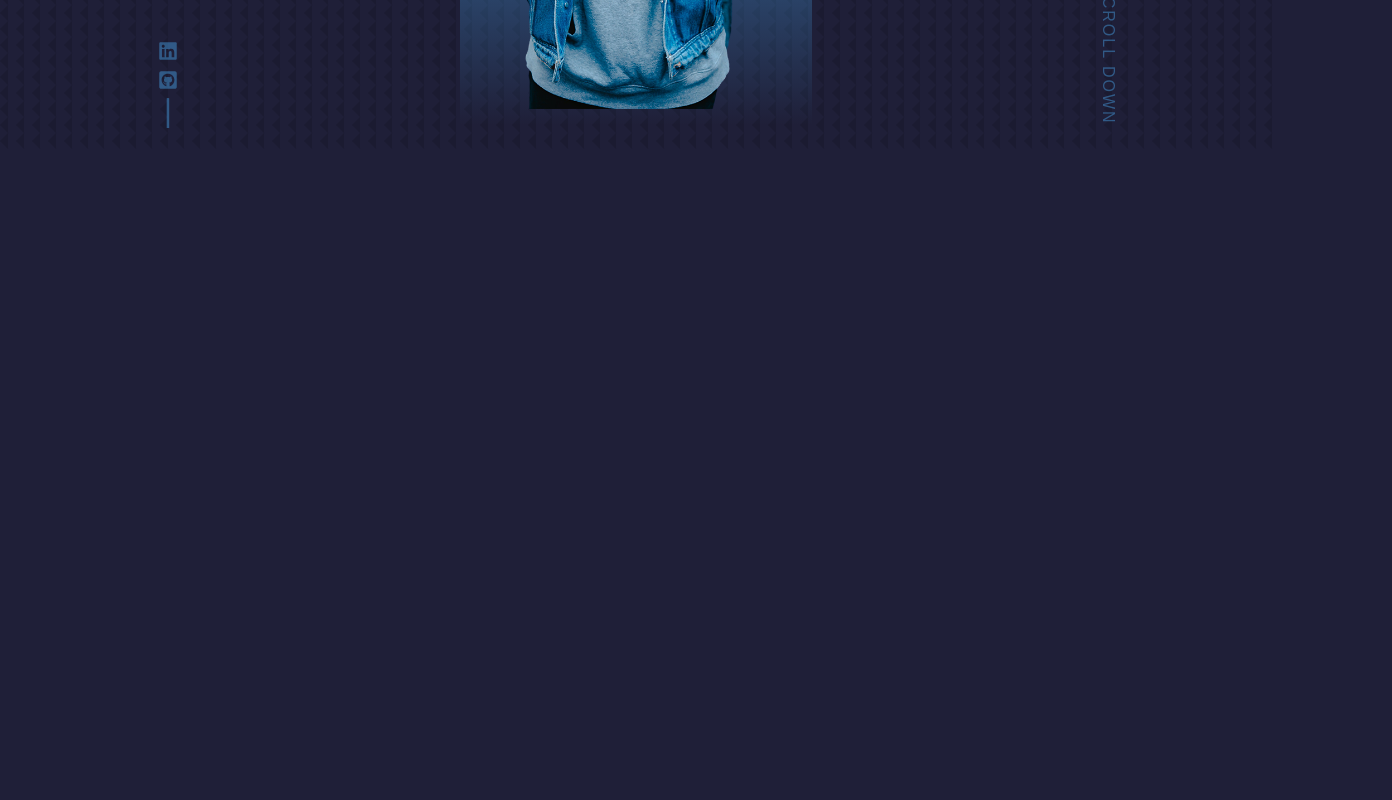
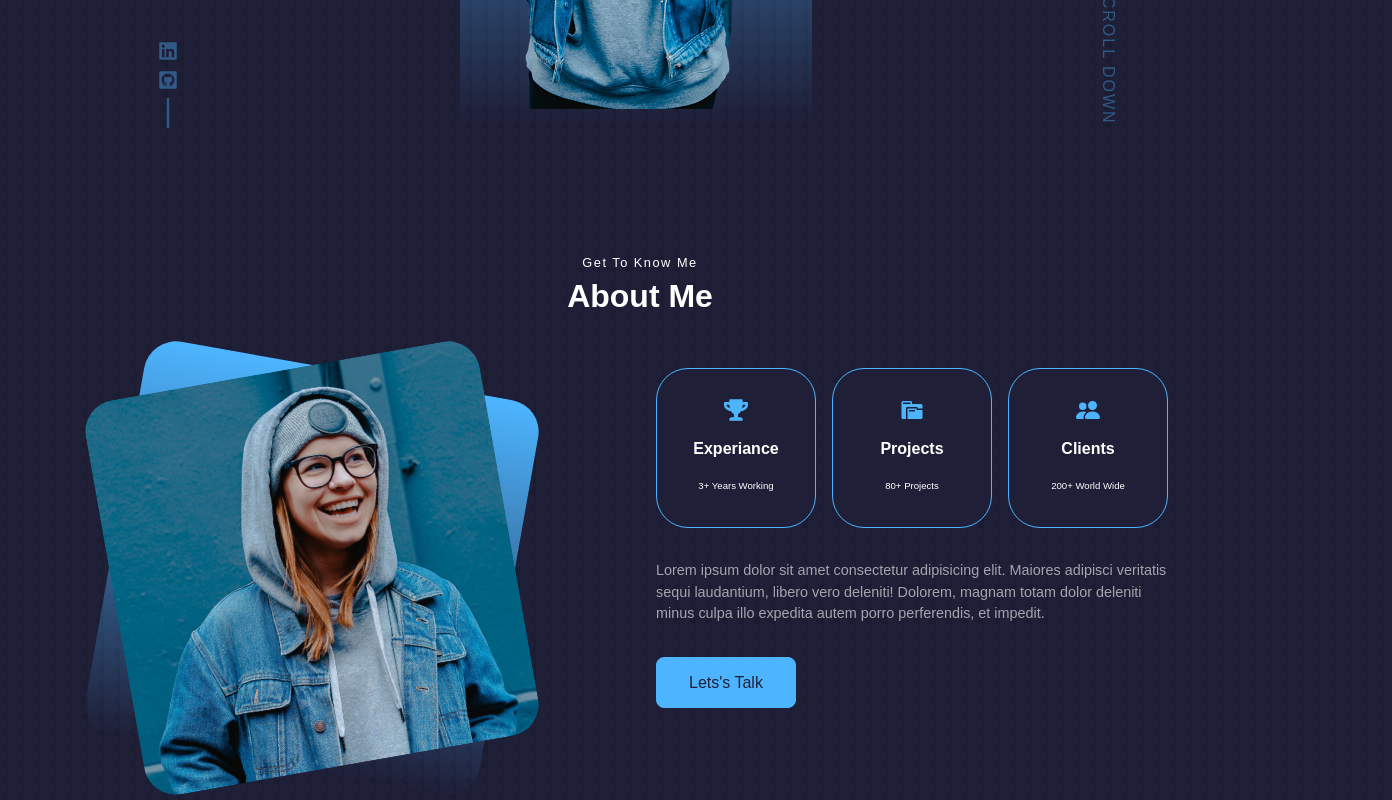
Before and after one commit to JJAHMEDAMER/React-Projects, a React (Create React App) app in the folder Full-Projects/portofolio-01/: page / in a window 1280 px wide. Shown: the part 779-1579 px from the top of the page, 1392 px wide, since content can reach past the window. Before the commit the page ends 928 px from the top, so only its background shows below. Built offline with nearby package versions, Linux system fonts and the light colour scheme.

Commit message:
about section -> setup && content && styling

```diff
--- a/Full-Projects/portofolio-01/src/App.jsx
+++ b/Full-Projects/portofolio-01/src/App.jsx
@@ -1,8 +1,9 @@
 // Components
-import { Hero } from "./components"
+import { Hero, AboutMe } from "./components"
 
 export const App = () => {
   return <div>
     <Hero />
+    <AboutMe />
   </div>;
 };
--- /dev/null
+++ b/Full-Projects/portofolio-01/src/components/about-me/aboutMe.css
@@ -0,0 +1,71 @@
+.about {
+    margin-top: 3rem;
+    padding: 0 14rem;
+    display: flex;
+    gap: 9rem;
+}
+
+
+.about--img>.img--bg {
+    width: 25rem;
+    height: 25rem;
+    border-radius: 2rem;
+    background: linear-gradient(var(--prim-color), #fff0);
+
+    position: absolute;
+    transform: rotate(10deg);
+}
+
+.about--img>img {
+    width: 25rem;
+    height: 25rem;
+    border-radius: 2rem;
+    position: relative;
+    transform: rotate(-10deg);
+    transition: var(--transition);
+}
+
+.about--img>img:hover {
+    transform: rotate(0deg);
+}
+
+.about--content {}
+
+.about--cards {
+    display: flex;
+    gap: 1rem;
+}
+
+.about--single--card {
+    display: flex;
+    flex-direction: column;
+    align-items: center;
+    justify-content: space-around;
+    width: 10rem;
+    height: 10rem;
+    padding: 1.5rem;
+    border-radius: 2rem;
+    border-style: solid;
+    border-width: 1px;
+    border-color: var(--prim-color);
+    background-color: var(--bg-color);
+}
+
+.about--single--card>h1 {
+    font-size: 1rem;
+    font-weight: 600;
+}
+
+.about--single--card>p {
+    font-size: 0.6rem;
+}
+
+.about--single--card>.icon {
+    color: var(--prim-color);
+    transform: scale(1.5);
+}
+
+.about--para {
+    font-size: 0.9rem;
+    color: var(--trans-white-color);
+}
--- /dev/null
+++ b/Full-Projects/portofolio-01/src/components/about-me/aboutMe.jsx
@@ -0,0 +1,48 @@
+// Dependeincies
+import { FaTrophy } from "react-icons/fa"
+import { BsPeopleFill } from "react-icons/bs"
+import { GoFileSubmodule } from "react-icons/go"
+
+// Styling
+import "./aboutMe.css"
+
+// Assets
+import imgSection from "../../assets/me-about.jpg"
+
+export const AboutMe = () => {
+    return <div className="section">
+        <div className="section--intro">Get To Know Me</div>
+        <div className="section--title">About Me</div>
+        <div className="about">
+            <div className="about--img">
+                <div className="img--bg"></div>
+                <img src={imgSection} alt="me" />
+            </div>
+            <div className="about--content">
+                <div className="about--cards">
+                    <div className="about--single--card">
+                        <FaTrophy className="icon" />
+                        <h1>Experiance</h1>
+                        <p>3+ Years Working</p>
+                    </div>
+                    <div className="about--single--card">
+                        <GoFileSubmodule className="icon" />
+                        <h1>Projects</h1>
+                        <p>80+ Projects</p>
+                    </div>
+                    <div className="about--single--card">
+                        <BsPeopleFill className="icon" />
+                        <h1>Clients</h1>
+                        <p>200+ World Wide</p>
+                    </div>
+                </div>
+                <div className="v-2rem"></div>
+                <div className="about--para">
+                    Lorem ipsum dolor sit amet consectetur adipisicing elit. Maiores adipisci veritatis sequi laudantium, libero vero deleniti! Dolorem, magnam totam dolor deleniti minus culpa illo expedita autem porro perferendis, et impedit.
+                </div>
+                <div className="v-2rem"></div>
+                <button>Lets's Talk</button>
+            </div>
+        </div>
+    </div>
+}
--- /dev/null
+++ b/Full-Projects/portofolio-01/src/components/about-me/index.js
@@ -0,0 +1 @@
+export * from "./aboutMe"
--- a/Full-Projects/portofolio-01/src/components/index.js
+++ b/Full-Projects/portofolio-01/src/components/index.js
@@ -1,2 +1,3 @@
 // Comp
 export * from "./hero";
+export * from "./about-me"
```
